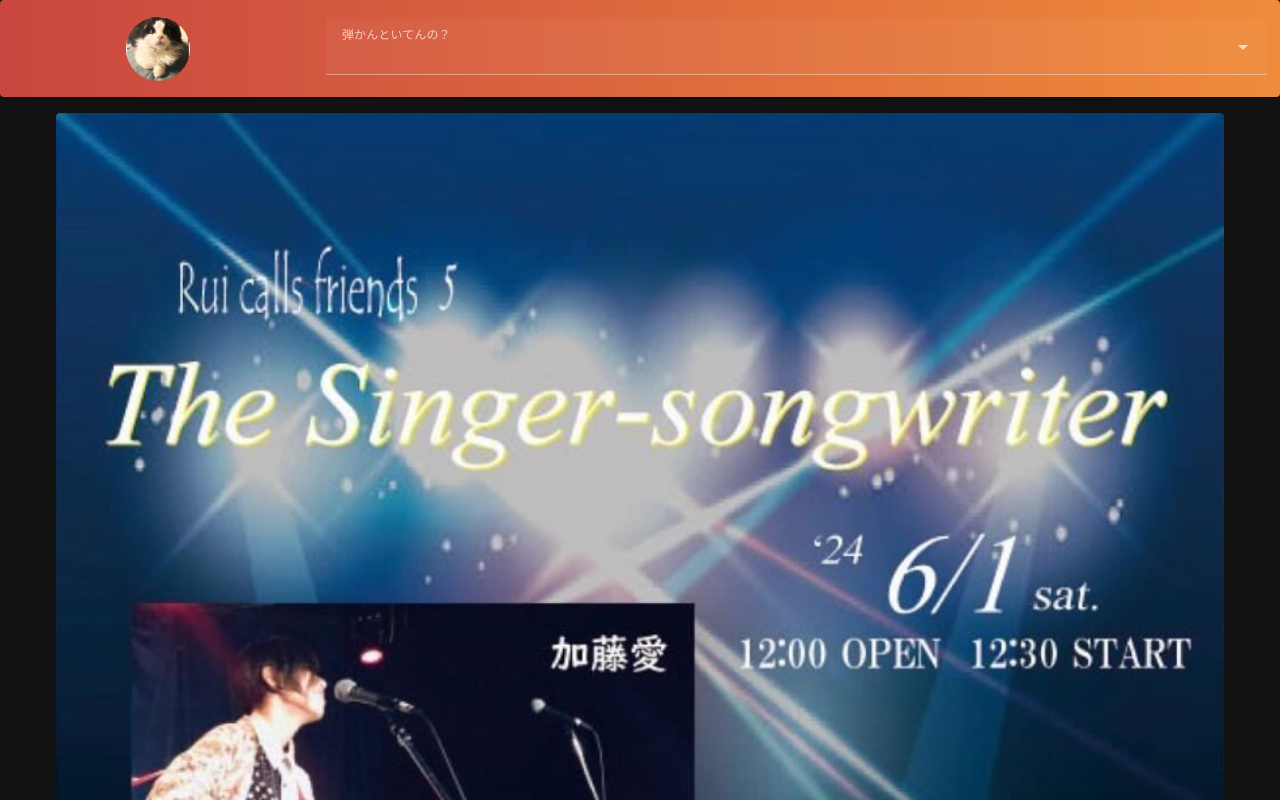
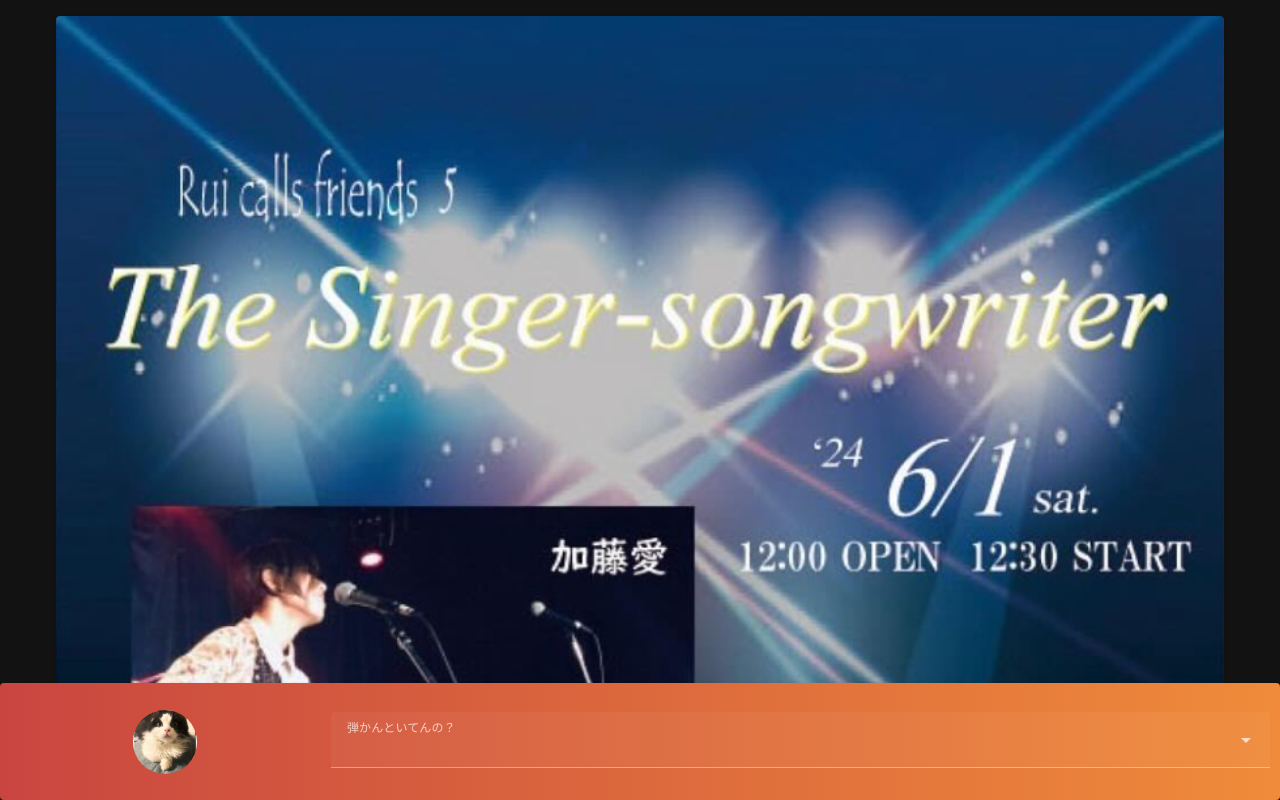
Before and after one commit to JunEitei/LiveClub-app, a Vue app: page / in a window 1280 px wide. Shown: the top 800 px of the page. Built offline with nearby package versions, Linux system fonts and the light colour scheme.

Commit message:
bottom card

```diff
--- a/src/components/HomePage.vue
+++ b/src/components/HomePage.vue
@@ -1,5 +1,5 @@
 <template>
-  <v-card class="top-fixed-card">
+  <v-card class="bottom-fixed-card">
     <v-row align="center">
       <v-col cols="3" class="avatar-container">
         <!-- 可點擊的頭像圖片 -->
@@ -12,7 +12,7 @@
           @change="handleAvatarChange">
       </v-col>
       <v-col cols="9" class="centered-column">
-        <v-combobox v-model="selectedInstrument" :items="instruments" label="弾かんといてんの？" style="margin-right: 13px;">
+        <v-combobox v-model="selectedInstrument" :items="instruments" label="弾かんといてんの？" >
           <template v-slot:selection="data">
             <v-chip v-if="data.item.title && selectedInstrument !== ''" :key="JSON.stringify(data.item)" size="small">
               <template v-slot:prepend>
@@ -238,12 +238,15 @@ export default defineComponent({
   position: relative;
 }
 
-.top-fixed-card {
-  position: sticky;
-  top: 0;
+.bottom-fixed-card {
+  position: fixed;
+  bottom: 0;
+  left: 0;
+  width: 100%;
   z-index: 1000;
   background: linear-gradient(to right, var(--gradient-start), var(--gradient-end));
-}
+  padding: 10px;
+  }
 
 .centered-column {
   display: flex;
```
